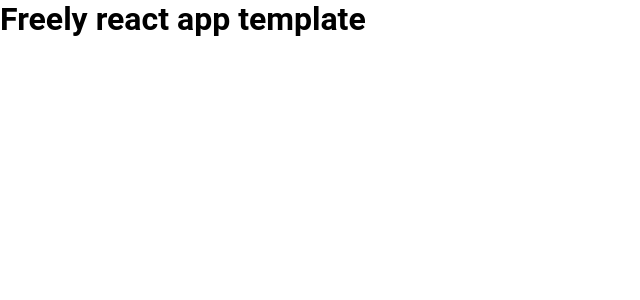
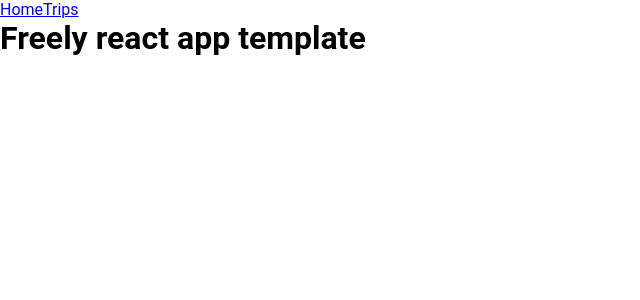
Before and after one commit to resh-ie/create-react-app-freely, a React (Create React App) app: page / in a window 1280 px wide. Shown: the top 300 px of the page, without its empty margins (0-640 px from the left). Built offline with nearby package versions, Linux system fonts and the light colour scheme.

Commit message:
adding a simple navbar

```diff
--- a/src/App.tsx
+++ b/src/App.tsx
@@ -1,6 +1,8 @@
 import { useEffect } from "react";
 import "./App.scss";
 
+import NavBar from "./components/NavBar/NavBar";
+import { NavData } from "./components/NavBar/NavData";
 import { fetchTripsData } from "./utils/mockApi";
 
 const App = () => {
@@ -10,6 +12,7 @@ const App = () => {
 
   return (
     <div>
+      <NavBar navData={NavData} />
       <h1>Freely react app template</h1>
     </div>
   );
--- /dev/null
+++ b/src/components/NavBar/NavBar.tsx
@@ -0,0 +1,23 @@
+interface navBarProps {
+  navData: navItem[];
+}
+
+interface navItem {
+  title: string;
+  link: string;
+}
+
+const NavBar = ({ navData }: navBarProps) => {
+  return (
+    <nav className='nav'>
+      {navData.map((item, index) => {
+        return (
+          <a key={index} href={item.link}>
+            {item.title}
+          </a>
+        );
+      })}
+    </nav>
+  );
+};
+export default NavBar;
--- /dev/null
+++ b/src/components/NavBar/NavData.ts
@@ -0,0 +1,14 @@
+
+
+export const NavData = [
+  {
+    title: 'Home',
+    link: '/',
+    // icon: <HomeIcon />,
+  },
+  {
+    title: 'Trips',
+    link: '/trips',
+    // icon: <InfoIcon />,
+  },
+];
```
Also changed, not shown: 1 other file (tests, documents, lock files or other folders).
